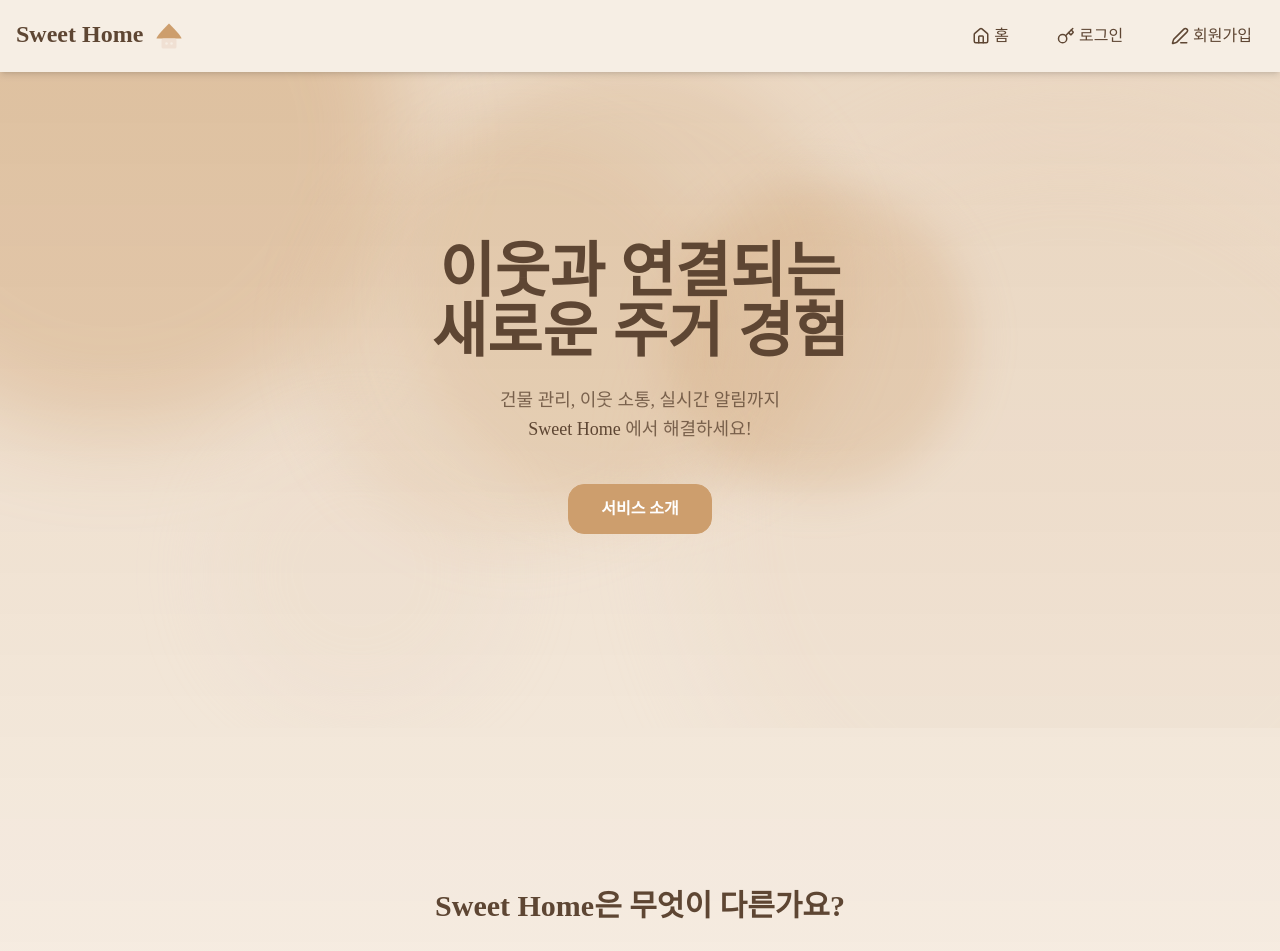
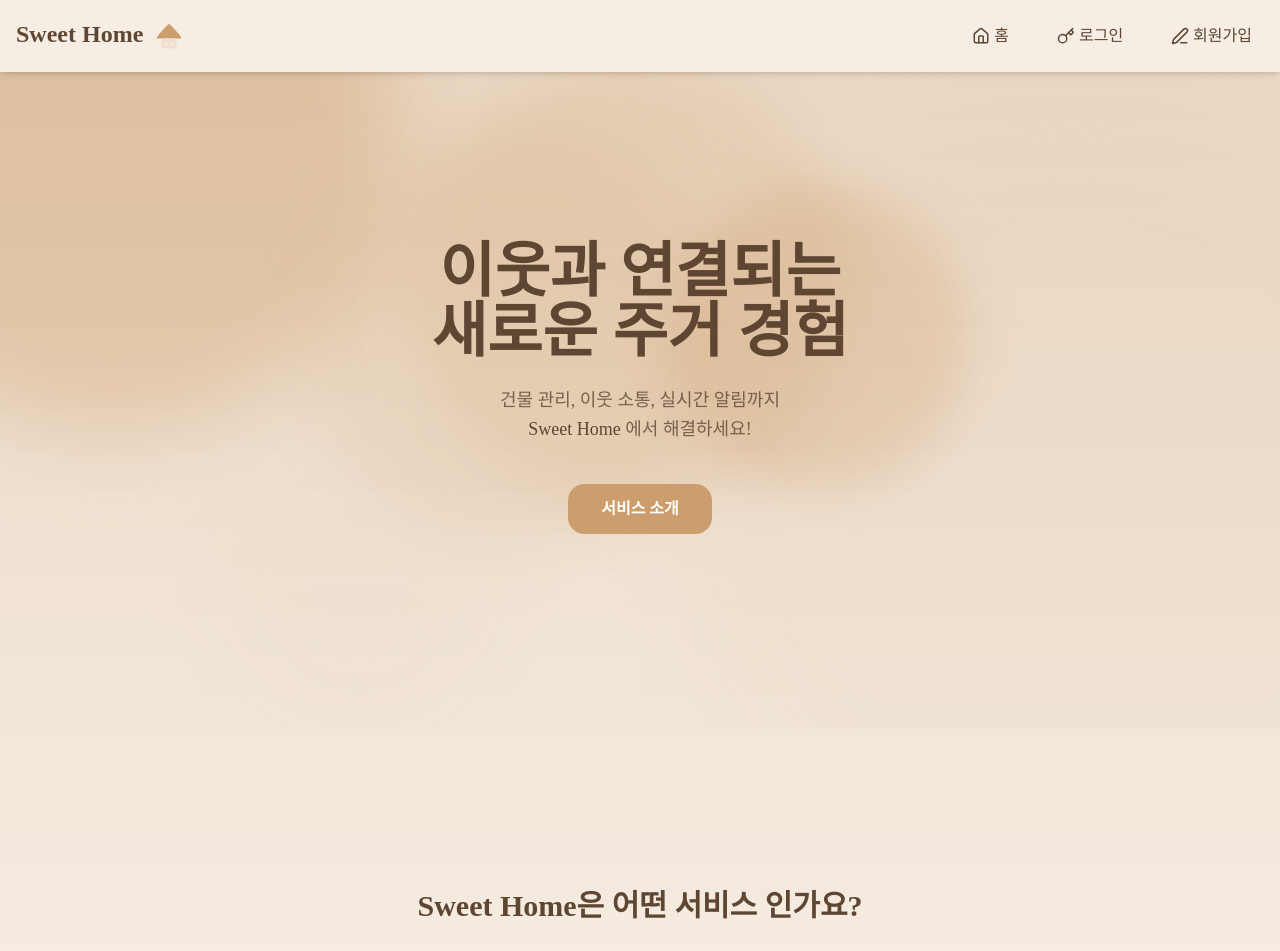
Before and after one commit to wkdwbs8347/reactSW, a React (Vite) app: page / in a window 1280 px wide. Shown: the top 951 px of the page. Built offline with nearby package versions, Linux system fonts and the light colour scheme; no server answers; a web font is replaced by a local one.

Commit message:
내용 변경

```diff
--- a/src/components/home/IntroSection.jsx
+++ b/src/components/home/IntroSection.jsx
@@ -2,7 +2,7 @@ export default function IntroSection() {
   return (
     <section id="intro-section" className="pt-40 text-center max-w-4xl mx-auto px-6">
       <h2 className="text-3xl font-bold mb-6">
-        Sweet Home은 무엇이 다른가요?
+        Sweet Home은 어떤 서비스 인가요?
       </h2>
 
       <p className="text-neutral/70 leading-relaxed text-lg">
```
